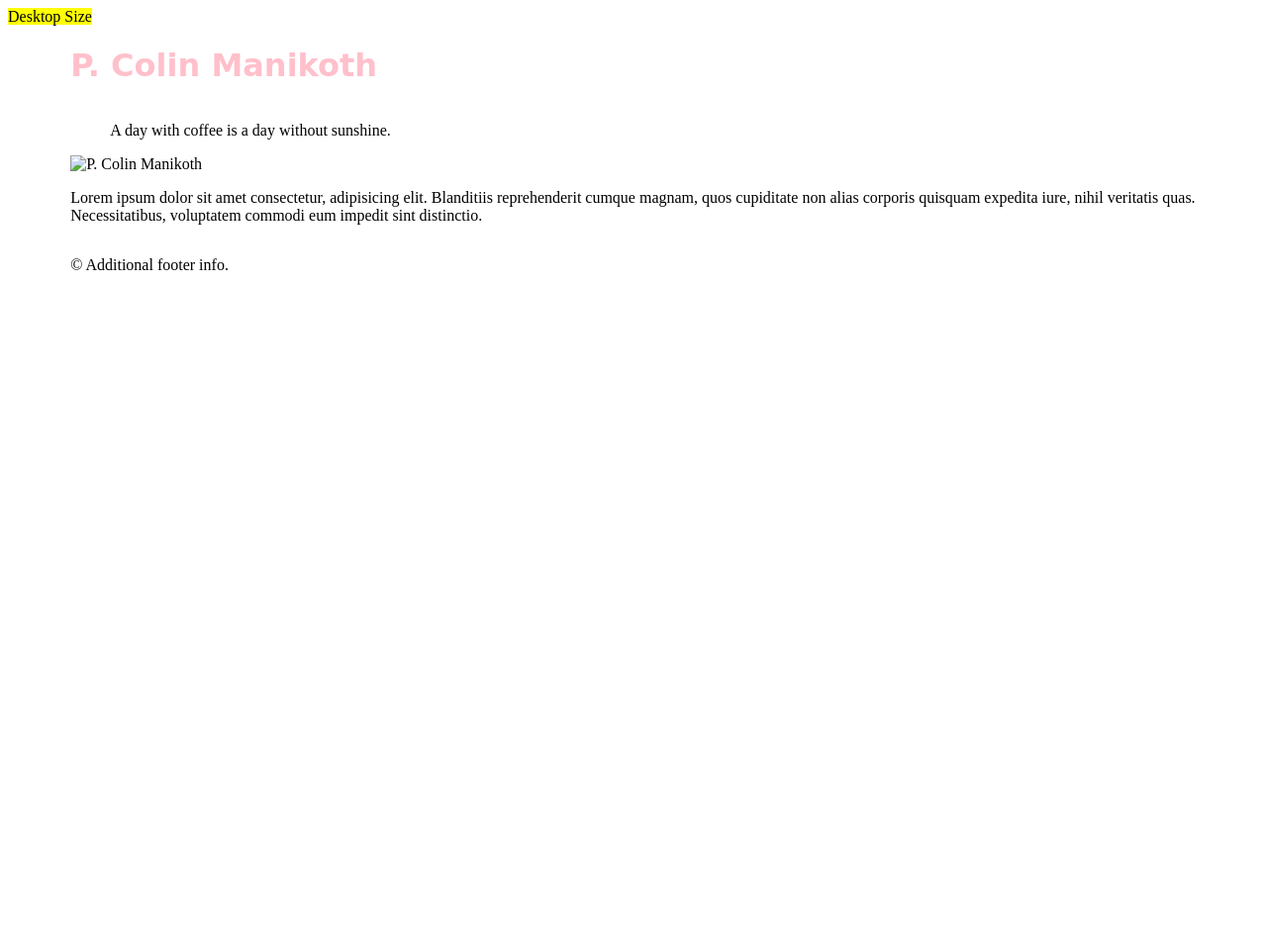
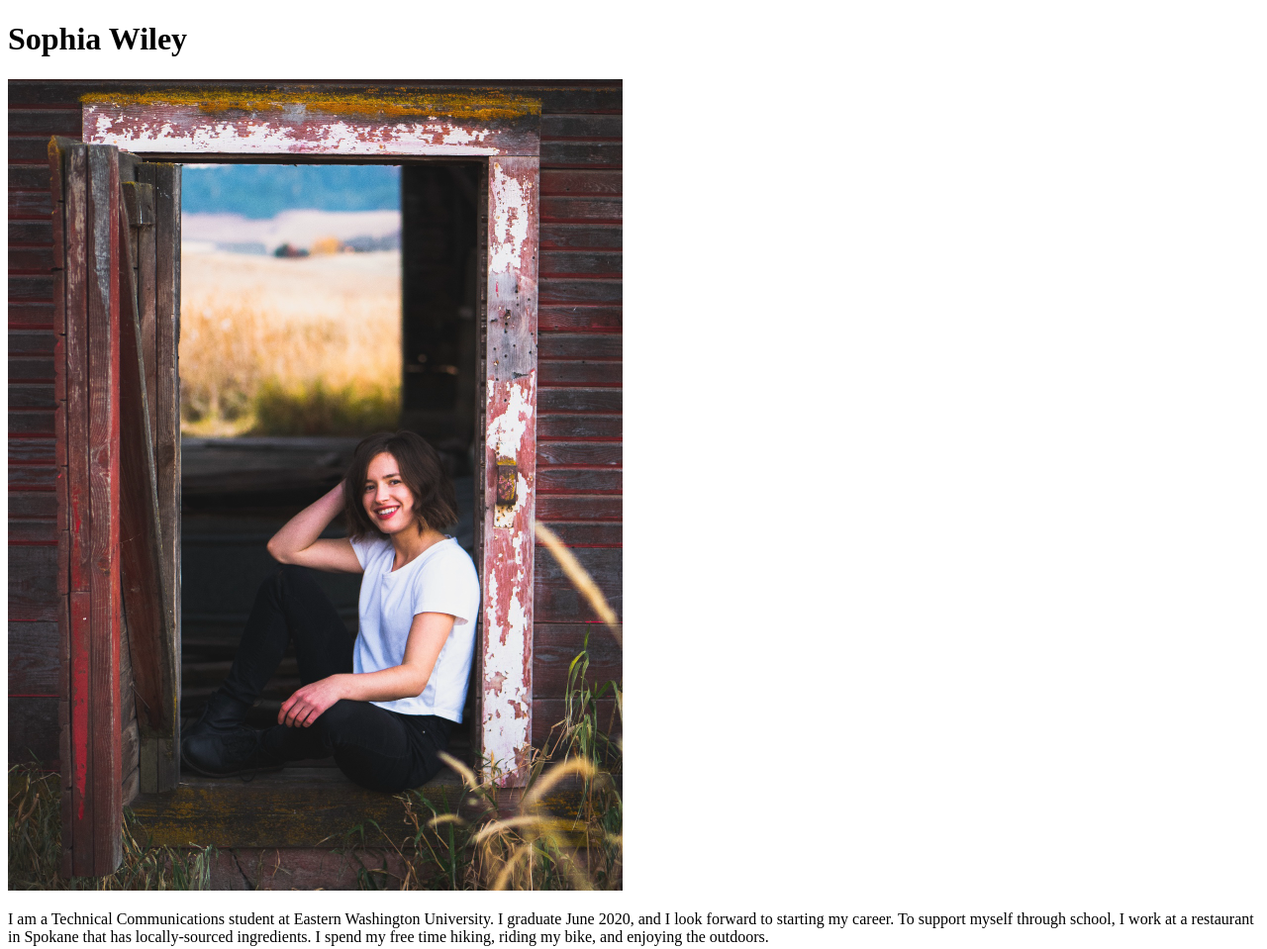
Before and after one commit to sophiawiley123/sophiawiley123.github.io, a plain HTML site: page index.html in a window 1280 px wide. Shown: the whole page at 99% size. Before the commit the page ends 800 px from the top, so only its background shows below. Drawn offline with Linux system fonts and the light colour scheme.

Commit message:
Updated Bio
Changed fonts, added photos, added bio.

```diff
--- a/index.html
+++ b/index.html
@@ -7,37 +7,37 @@
 
   <!-- Stylesheet   -->
 
-   <link href="https://fonts.googleapis.com/css?family=Bangers&display=swap" rel="stylesheet">
-  <link rel="stylesheet" href="styles.css">
 
-  <title>P. Colin</title>
+<link href="https://fonts.googleapis.com/css?family=PT+Serif&display=swap" rel="stylesheet">
+
+<link href="https://fonts.googleapis.com/css?family=Lato&display=swap" rel="stylesheet">
+
+
+
+  <title>Sophia Wiley</title>
 </head>
 <body>
 
   <main>
 
     <header>
-      <h1>P. Colin Manikoth</h1>
+      <h1>Sophia Wiley</h1>
     </header>
-
-    <blockquote>
-      A day with coffee is a day without sunshine.
-    </blockquote>
 
     <section class="bio">
 
-        <img src="img/me@1x.png"
-             srcset="img/me@2x.png 2x"
-             srcset="img/me@3x.png 3x"
+        <img src="img/Me@1.jpg"
+             srcset="img/Me@.5x.png"
+             srcset="img/Me@2x.png"
+             srcset="img/Me@3x.png"
 
-        alt="P. Colin Manikoth">
+        alt="Sophia Wiley">
 
-      <p>Lorem ipsum dolor sit amet consectetur, adipisicing elit. Blanditiis reprehenderit cumque magnam, quos cupiditate non alias corporis quisquam expedita iure, nihil veritatis quas. Necessitatibus, voluptatem commodi eum impedit sint distinctio.</p>
+      <p>I am a Technical Communications student at Eastern Washington University. I graduate June 2020, and I look forward to starting my career. To support myself through school, I work at a restaurant in Spokane that has locally-sourced ingredients. I spend my free time hiking, riding my bike, and enjoying the outdoors. </p>
 
     </section>
 
     <footer>
-      <p>&copy; Additional footer info.</p>
     </footer>
 
   </main>
--- a/styles.css
+++ b/styles.css
@@ -1,21 +1,24 @@
 
 /* Style guide
-*primary color: pink
-*secondary color: black
+*primary color: Black
+*secondary color: #212121
 */
 /* Typography
  * Primary Font:
 */
-/* font-family: 'Bowlby One SC', cursive; */
+/* font-family: "PT Serif"; */
 
 h1 {
-  color: pink;
-  font-family: 'Bowlby One SC', cursive;
-
+  color: #212121;
+  font-family: "PT Serif";
 }
 
 img {width: 100%;}
 
+p {
+  color: black;
+  font-family: "Lato";
+}
 /* CSS Variables */
 
 main {
```
Also changed, not shown: img/Me@.5x.png (renamed from img/Frame 1@.5x.png), 7 other files.
